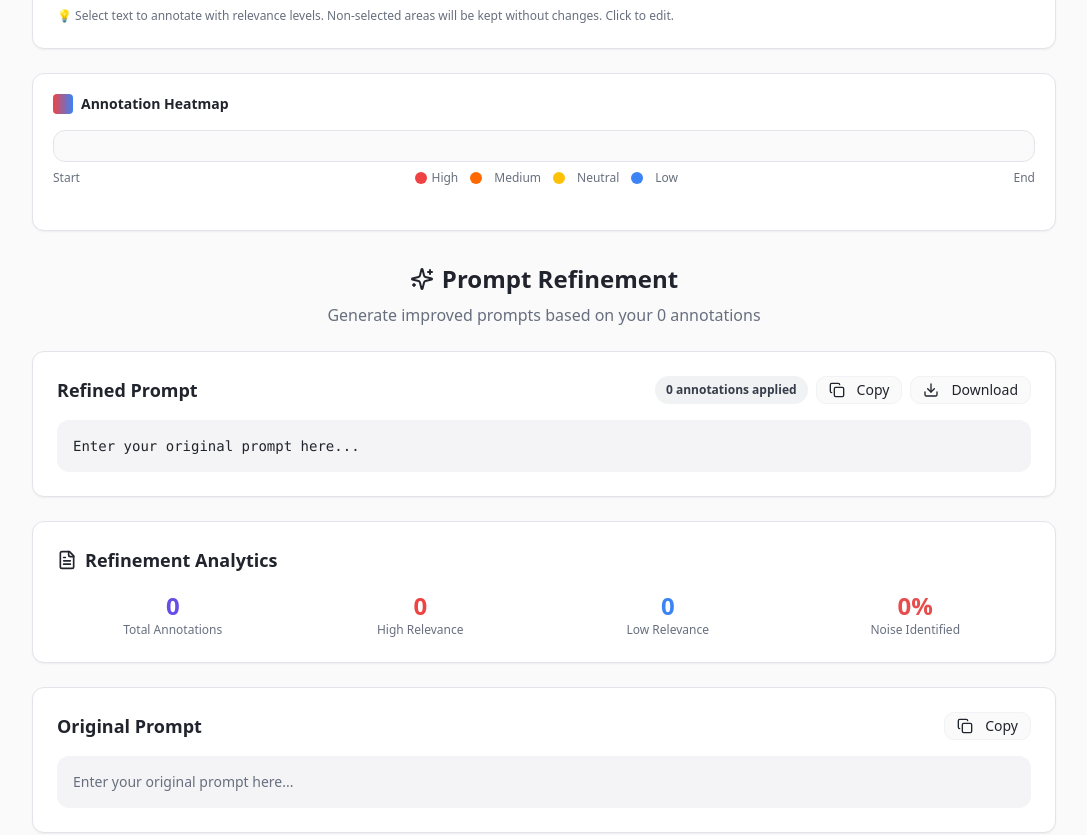
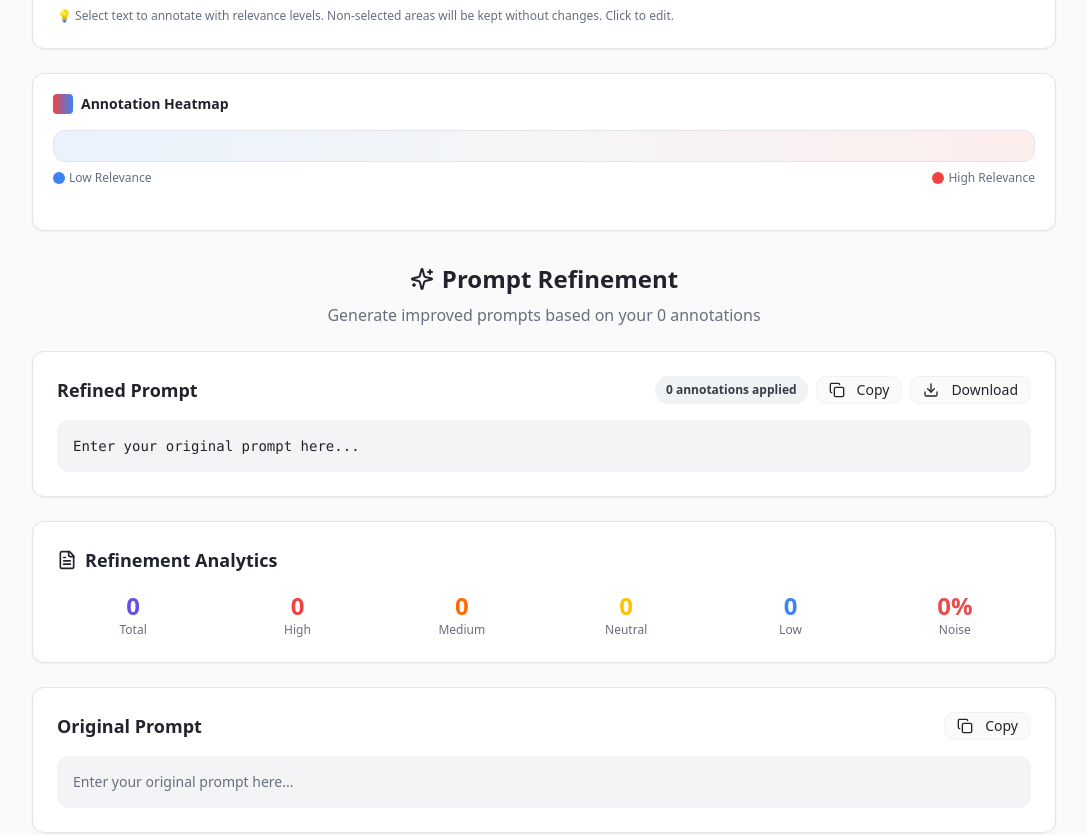
Before and after one commit to Iraunikel/backend-flush, a React (Vite) app: page / in a window 1280 px wide. Shown: the part 500-1335 px from the top of the page, without its empty margins (96-1183 px from the left). Built offline with nearby package versions, Linux system fonts and the light colour scheme.

Commit message:
Refine heatmap and selection
- Smoothed heatmap gradient and added percentage annotations.
- Removed redundant High, Medium, Neutral, Low labels.
- Corrected selection display to only show highlighting, not duplicated text.
- Ensured Neutral and Medium levels are visible in refinement analytics.

```diff
--- a/src/components/AnnotationInterface.tsx
+++ b/src/components/AnnotationInterface.tsx
@@ -161,7 +161,8 @@ const AnnotationInterface: React.FC<AnnotationInterfaceProps> = ({
         result.push(content.slice(lastIndex, annotation.startIndex));
       }
 
-      // Add annotated text with heatmap styling - semi-transparent color overlay
+      // Add annotated text with heatmap styling - just highlight, don't duplicate text
+      const annotatedText = content.slice(annotation.startIndex, annotation.endIndex);
       result.push(
         `<span
           key="${annotation.id}"
@@ -178,7 +179,7 @@ const AnnotationInterface: React.FC<AnnotationInterfaceProps> = ({
           "
           title="${annotation.comment || relevanceLevels.find(l => l.key === annotation.relevanceLevel)?.description}"
         >
-          ${annotation.text}
+          ${annotatedText}
         </span>`
       );
 
@@ -351,51 +352,67 @@ const AnnotationInterface: React.FC<AnnotationInterfaceProps> = ({
           <div className="h-8 rounded-lg overflow-hidden border bg-background/50 relative">
             {content.length > 0 ? (
               <>
-                {/* Background neutral */}
-                <div className="absolute inset-0 bg-gradient-to-r from-muted/30 to-muted/30"></div>
+                {/* Background - smooth gradient from blue to red */}
+                {annotations.length === 0 ? (
+                  <div className="absolute inset-0 bg-gradient-to-r from-blue-200/30 via-gray-200/30 to-red-200/30"></div>
+                ) : (
+                  <>
+                    {/* Base gradient */}
+                    <div className="absolute inset-0 bg-gradient-to-r from-blue-200/20 via-gray-200/20 to-red-200/20"></div>
 
-                {/* Annotation overlays */}
+                    {/* Annotation overlays with percentages */}
                     {annotations.map((annotation) => {
                       const startPercent = (annotation.startIndex / content.length) * 100;
                       const widthPercent = ((annotation.endIndex - annotation.startIndex) / content.length) * 100;
+                      const percentage = Math.round(widthPercent);
+
+                      // Color mapping for smooth gradient
+                      const colorMap = {
+                        high: 'rgba(239, 68, 68, 0.8)', // red-500
+                        medium: 'rgba(251, 146, 60, 0.8)', // orange-400
+                        neutral: 'rgba(156, 163, 175, 0.8)', // gray-400
+                        low: 'rgba(59, 130, 246, 0.8)' // blue-500
+                      };
 
                       return (
                         <div
                           key={annotation.id}
-                      className={`absolute top-0 h-full bg-annotation-${annotation.relevanceLevel} opacity-80 transition-all duration-300`}
+                          className="absolute top-0 h-full transition-all duration-500 ease-out flex items-center justify-center"
                           style={{
                             left: `${startPercent}%`,
-                        width: `${widthPercent}%`
+                            width: `${widthPercent}%`,
+                            backgroundColor: colorMap[annotation.relevanceLevel]
                           }}
-                      title={`${annotation.text} (${annotation.relevanceLevel})`}
-                    />
+                          title={`${annotation.text} (${annotation.relevanceLevel}) - ${percentage}%`}
+                        >
+                          {widthPercent > 8 && (
+                            <span className="text-white text-xs font-bold drop-shadow-sm">
+                              {percentage}%
+                            </span>
+                          )}
+                        </div>
                       );
                     })}
-
-                {/* Gradient overlay for smooth blending */}
-                <div className="absolute inset-0 bg-gradient-to-r from-transparent via-transparent to-transparent mix-blend-overlay"></div>
+                  </>
+                )}
               </>
             ) : (
-              <div className="absolute inset-0 bg-muted/30 flex items-center justify-center">
+              <div className="absolute inset-0 bg-gradient-to-r from-blue-200/30 via-gray-200/30 to-red-200/30 flex items-center justify-center">
                 <span className="text-xs text-muted-foreground">No content to visualize</span>
               </div>
             )}
           </div>
 
-          {/* Heatmap legend */}
+          {/* Simple gradient legend */}
           <div className="flex justify-between mt-2 text-xs text-muted-foreground">
-            <span>Start</span>
-            <div className="flex items-center gap-1">
-              <div className="w-3 h-3 rounded-full bg-annotation-high"></div>
-              <span>High</span>
-              <div className="w-3 h-3 rounded-full bg-annotation-medium mx-2"></div>
-              <span>Medium</span>
-              <div className="w-3 h-3 rounded-full bg-annotation-neutral mx-2"></div>
-              <span>Neutral</span>
-              <div className="w-3 h-3 rounded-full bg-annotation-low mx-2"></div>
-              <span>Low</span>
-            </div>
-            <span>End</span>
+            <span className="flex items-center gap-1">
+              <div className="w-3 h-3 rounded-full bg-blue-500"></div>
+              Low Relevance
+            </span>
+            <span className="flex items-center gap-1">
+              <div className="w-3 h-3 rounded-full bg-red-500"></div>
+              High Relevance
+            </span>
           </div>
         </div>
 
--- a/src/components/PromptRefinement.tsx
+++ b/src/components/PromptRefinement.tsx
@@ -109,10 +109,12 @@ const PromptRefinement: React.FC<PromptRefinementProps> = ({
   const getAnnotationStats = () => {
     const total = annotations.length;
     const high = annotations.filter(a => a.relevanceLevel === 'high').length;
+    const medium = annotations.filter(a => a.relevanceLevel === 'medium').length;
+    const neutral = annotations.filter(a => a.relevanceLevel === 'neutral').length;
     const low = annotations.filter(a => a.relevanceLevel === 'low').length;
     const noiseReduction = total > 0 ? Math.round((low / total) * 100) : 0;
 
-    return { total, high, low, noiseReduction };
+    return { total, high, medium, neutral, low, noiseReduction };
   };
 
   const stats = getAnnotationStats();
@@ -172,22 +174,30 @@ const PromptRefinement: React.FC<PromptRefinementProps> = ({
           Refinement Analytics
         </h3>
 
-        <div className="grid grid-cols-2 md:grid-cols-4 gap-4">
+        <div className="grid grid-cols-2 md:grid-cols-6 gap-3">
           <div className="text-center">
             <div className="text-2xl font-bold text-primary">{stats.total}</div>
-            <div className="text-xs text-muted-foreground">Total Annotations</div>
+            <div className="text-xs text-muted-foreground">Total</div>
           </div>
           <div className="text-center">
             <div className="text-2xl font-bold text-annotation-high">{stats.high}</div>
-            <div className="text-xs text-muted-foreground">High Relevance</div>
+            <div className="text-xs text-muted-foreground">High</div>
+          </div>
+          <div className="text-center">
+            <div className="text-2xl font-bold text-annotation-medium">{stats.medium}</div>
+            <div className="text-xs text-muted-foreground">Medium</div>
+          </div>
+          <div className="text-center">
+            <div className="text-2xl font-bold text-annotation-neutral">{stats.neutral}</div>
+            <div className="text-xs text-muted-foreground">Neutral</div>
           </div>
           <div className="text-center">
             <div className="text-2xl font-bold text-annotation-low">{stats.low}</div>
-            <div className="text-xs text-muted-foreground">Low Relevance</div>
+            <div className="text-xs text-muted-foreground">Low</div>
           </div>
           <div className="text-center">
             <div className="text-2xl font-bold text-destructive">{stats.noiseReduction}%</div>
-            <div className="text-xs text-muted-foreground">Noise Identified</div>
+            <div className="text-xs text-muted-foreground">Noise</div>
           </div>
         </div>
       </Card>
```
Lines whose indentation alone changed are shown as unchanged.
